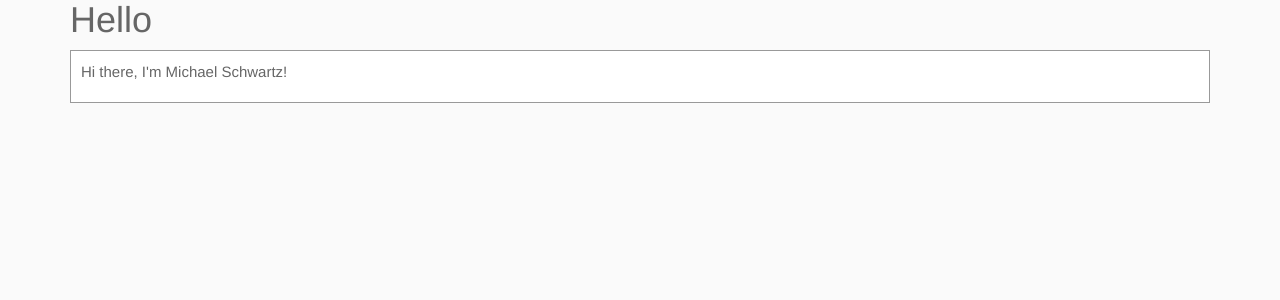
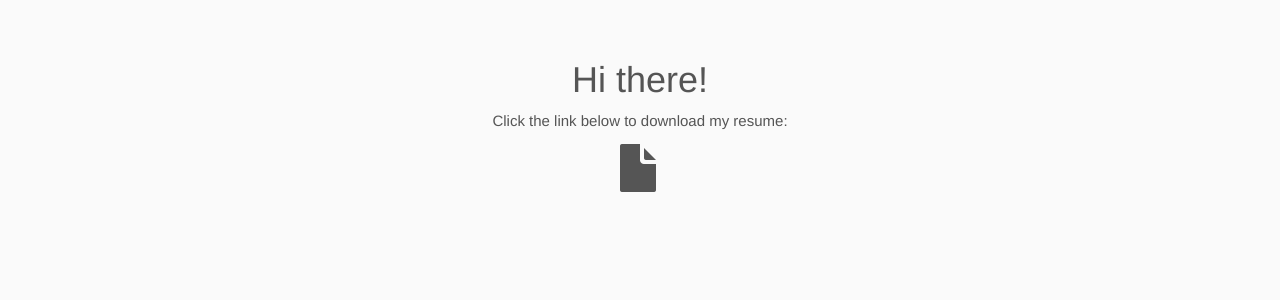
Before and after one commit to msschwartz/msschwartz.github.io, a Jekyll site: the page built from index.html, in a window 1280 px wide. Shown: the top 300 px of the page. Built offline with Jekyll 4.4.1, drawn with Linux system fonts in a browser that asks for light colours.

Commit message:
Layout changes

```diff
--- a/index.html
+++ b/index.html
@@ -1,5 +1,6 @@
 ---
 layout: default
-title: Hello
+title: Hi there!
 ---
-<p>Hi there, I'm Michael Schwartz!</p>
+<p>Click the link below to download my resume:</p>
+<p><a class="link-resume" href="/assets/Michael-Schwartz-Resume-2017.pdf" target="_blank"><span class="glyphicon glyphicon-file" aria-hidden="true"></span></a></p>
--- a/stylesheets/main.css
+++ b/stylesheets/main.css
@@ -2,20 +2,18 @@
 body {
   font-family: 'Helvetica Neue', Helvetica, Arial, serif;
   font-size: 15px;
-  color: #666;
+  color: #555;
   background: #fafafa;
+  text-align: center;
 }
 
 #header > h1 {
-  margin-top: 0;
-  margin-bottom: 10px;
+  margin-top: 60px;
 }
 
-#content {
-  border: 1px solid #999;
-  margin-bottom: 60px;
-  background: #fff;
-  padding: 10px;
+.link-resume {
+  font-size: 48px;
+  color: #555;
 }
 
 .page-base64 #textarea {
```
Also changed, not shown: 2 other files.
